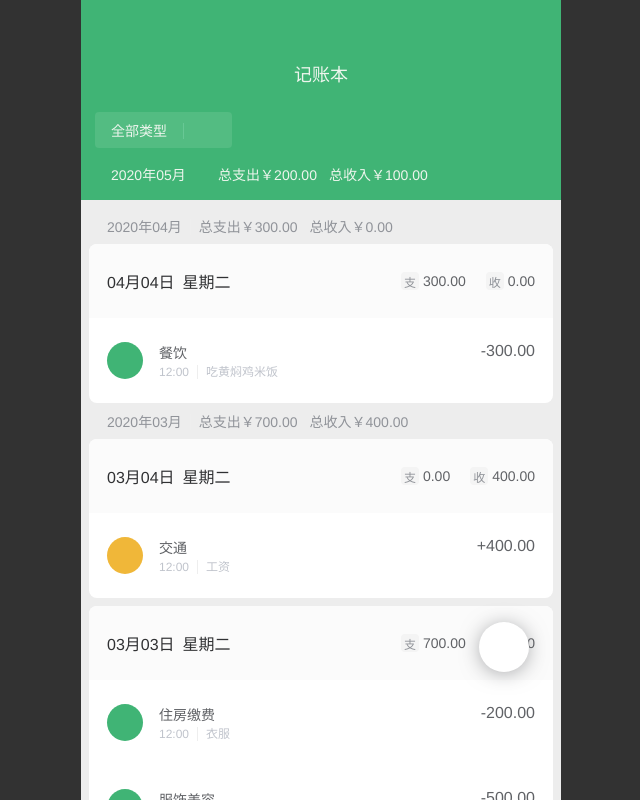
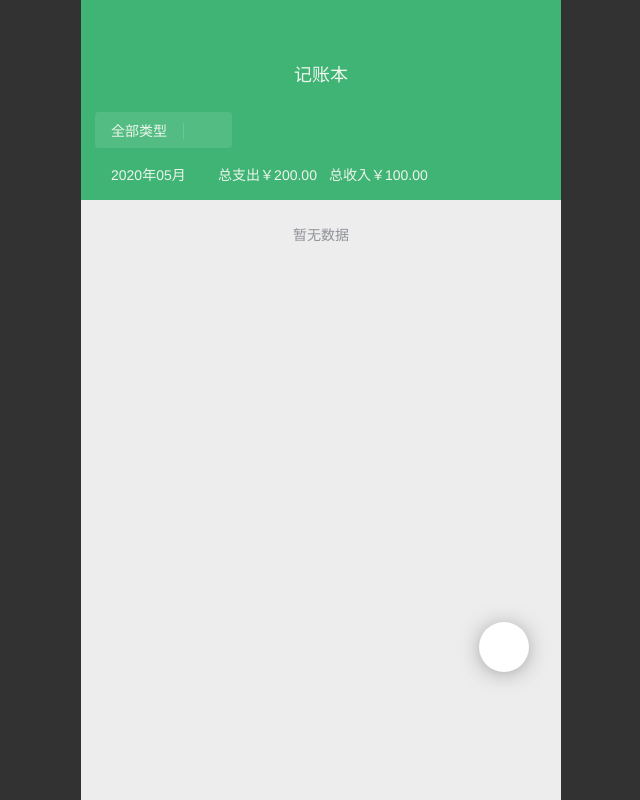
Before and after one commit to haixiangyan/weixin-cash, a React (Create React App) app: page / in a window 1280 px wide. Shown: the whole page, without its empty margins (319-959 px from the left). Built offline with nearby package versions, Linux system fonts and the light colour scheme.

Commit message:
添加没有数据组件

```diff
--- a/src/pages/Summary.tsx
+++ b/src/pages/Summary.tsx
@@ -66,12 +66,20 @@ const RecordList = styled.ul`
   overflow: auto;
 `
 
+const Empty = styled.div`
+  padding-top: 24px;
+  text-align: center;
+  color: ${props => props.theme.$subText}
+`
+
 const Summary: React.FC = () => {
   // Category 的 filter
   const [filter, setFilter] = useState(-1)
   const [showFilter, toggleFilter] = useState(false)
   const {fetchData, addRawRecord, filterRecordList} = useRecordList()
   const [showMoney, toggleMoney] = useState(false)
+
+  const recordList = filterRecordList(filter)
 
   const {incomeTotal, expenseTotal} = {incomeTotal: 100, expenseTotal: 200}
   const curtMonth = dayjs().format(MONTH)
@@ -80,8 +88,6 @@ const Summary: React.FC = () => {
     fetchData()
     toggleMoney(false)
   }
-
-  const recordList = filterRecordList(filter)
 
   return (
     <StyledSummary>
@@ -110,13 +116,18 @@ const Summary: React.FC = () => {
         </BriefSection>
       </Header>
 
+      {
+        recordList.length === 0 ?
           <RecordList>
             {
-          recordList && recordList.map(monthRecord => (
+              recordList.map(monthRecord => (
                 <MonthRecord key={monthRecord.month} monthRecord={monthRecord}/>
               ))
             }
           </RecordList>
+          :
+          <Empty>暂无数据</Empty>
+      }
 
       <Sticker onClick={() => toggleMoney(true)}>
         <Icon name="pen" size={22} color={theme.$success}/>
```
Lines whose indentation alone changed are shown as unchanged.
